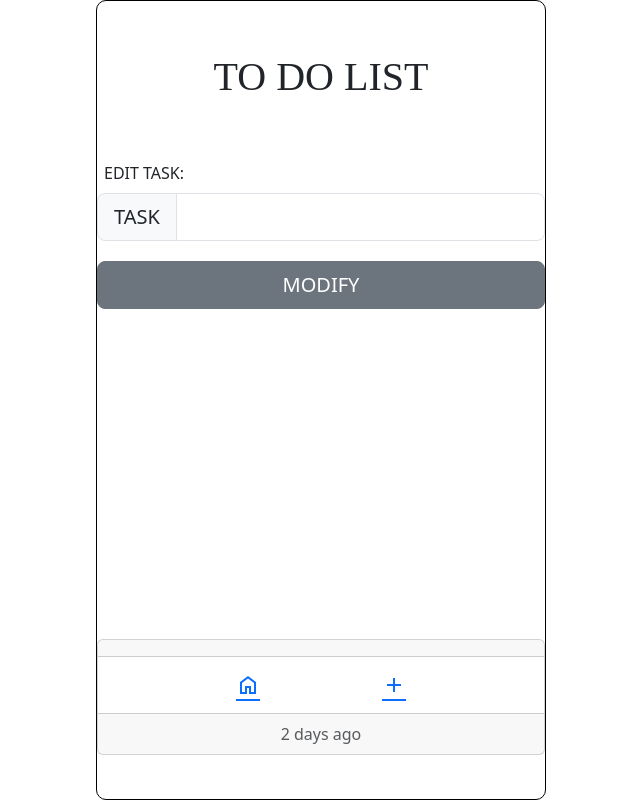
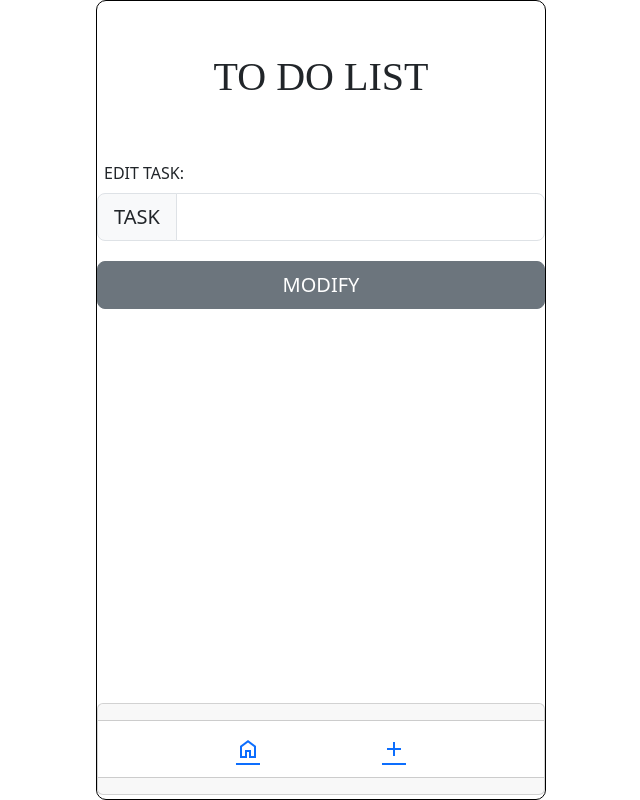
Before and after one commit to fabioesilveira/TO-DO_APP, a React (Vite) app: page /edit in a window 1280 px wide. Shown: the whole page, without its empty margins (319-959 px from the left). Built offline with nearby package versions, Linux system fonts and the light colour scheme; a web font is replaced by a local one.

Commit message:
AddedCode

```diff
--- a/src/components/NavFooter.jsx
+++ b/src/components/NavFooter.jsx
@@ -16,7 +16,7 @@ function NavFooter() {
                 </Link>
 
             </Card.Body>
-            <Card.Footer className="text-muted">2 days ago</Card.Footer>
+            <Card.Footer className="text-muted"></Card.Footer>
         </Card>
 
     )
--- a/src/index.css
+++ b/src/index.css
@@ -31,7 +31,7 @@ header {
 }
 
 main{
-  height: 60%;
+  height: 68%;
 }
 
 .btn-home{
```
